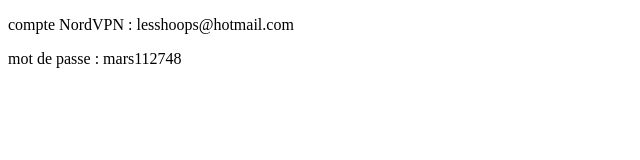
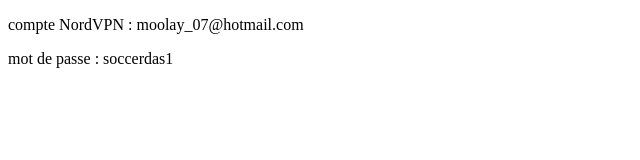
Before and after one commit to subfreetan/subfreetan2, a plain HTML site: page index.html in a window 1280 px wide. Shown: the full height of the page, 0-640 px from the left. Drawn offline with Linux system fonts and the light colour scheme.

Commit message:
Update index.html

```diff
--- a/index.html
+++ b/index.html
@@ -5,11 +5,11 @@
 </head>
 <body>
   <p>
-      compte NordVPN : lesshoops@hotmail.com
+      compte NordVPN : moolay_07@hotmail.com
   </p>
 
   <p>
-      mot de passe : mars112748
+      mot de passe : soccerdas1
   </p>
 
 </body>
```
